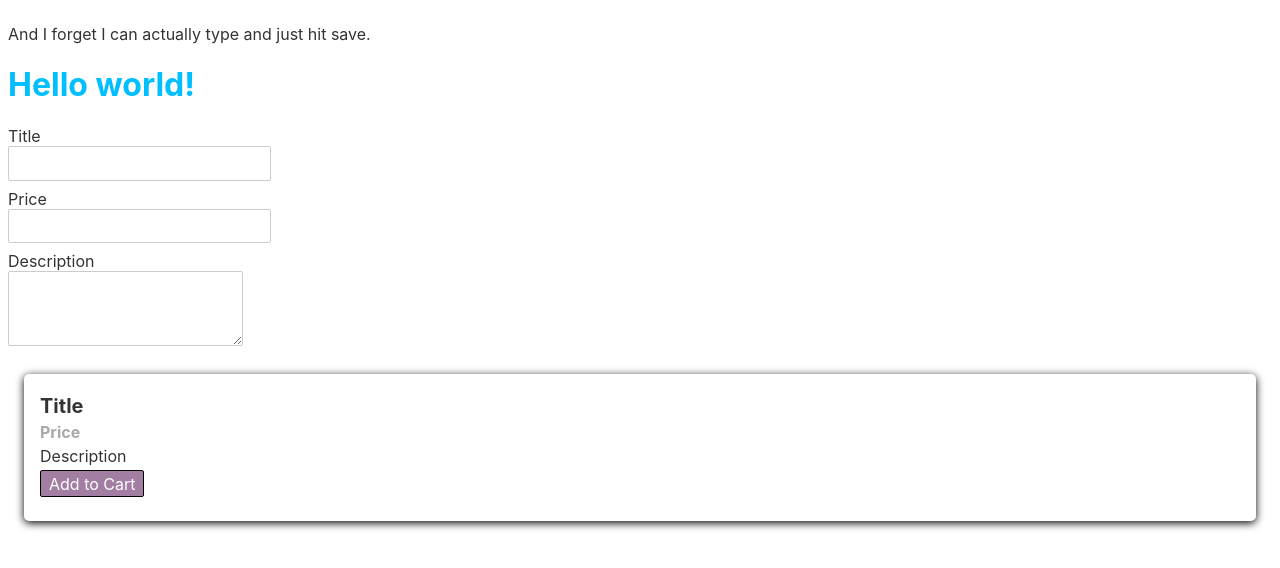
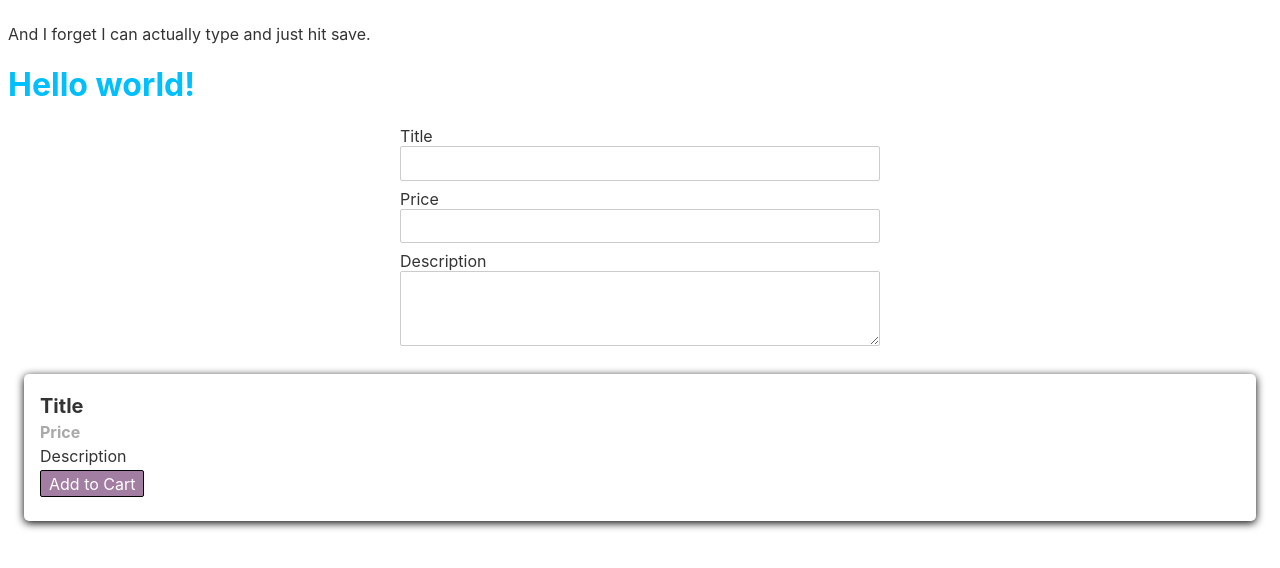
Before and after one commit to RealToughCandy/Svelte_Test, a Svelte app: page / in a window 1280 px wide. Shown: the top 568 px of the page. Built offline with nearby package versions, Linux system fonts and the light colour scheme.

Commit message:
continuation of testing

```diff
--- a/src/App.svelte
+++ b/src/App.svelte
@@ -6,6 +6,16 @@
 <style>
 	h1 {
 		color: deepskyblue;
+	}
+	section {
+		width: 30rem;
+		margin: auto;
+	}
+
+	label,
+	input,
+	textarea {
+		width: 100%
 	}
 </style>
 
```
